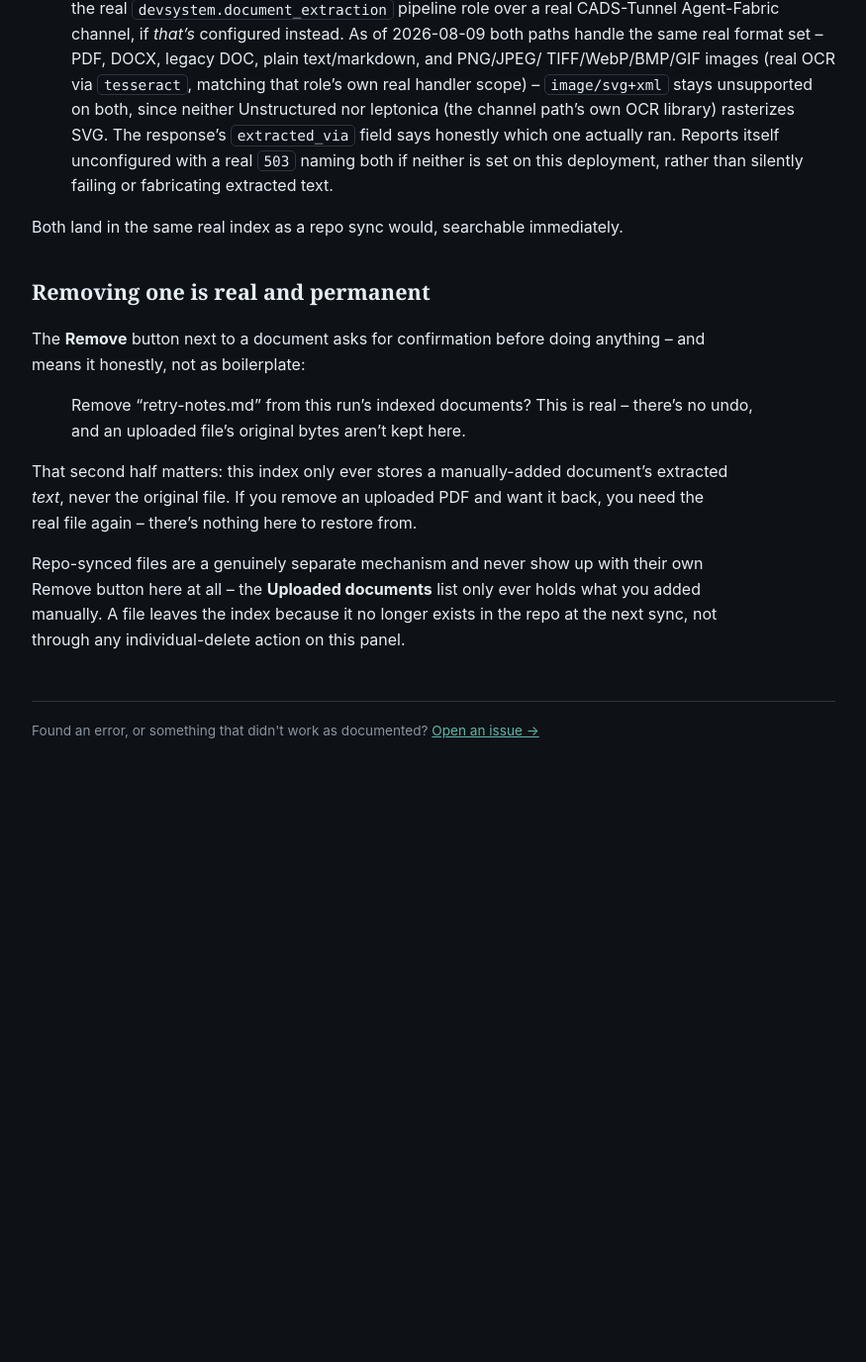
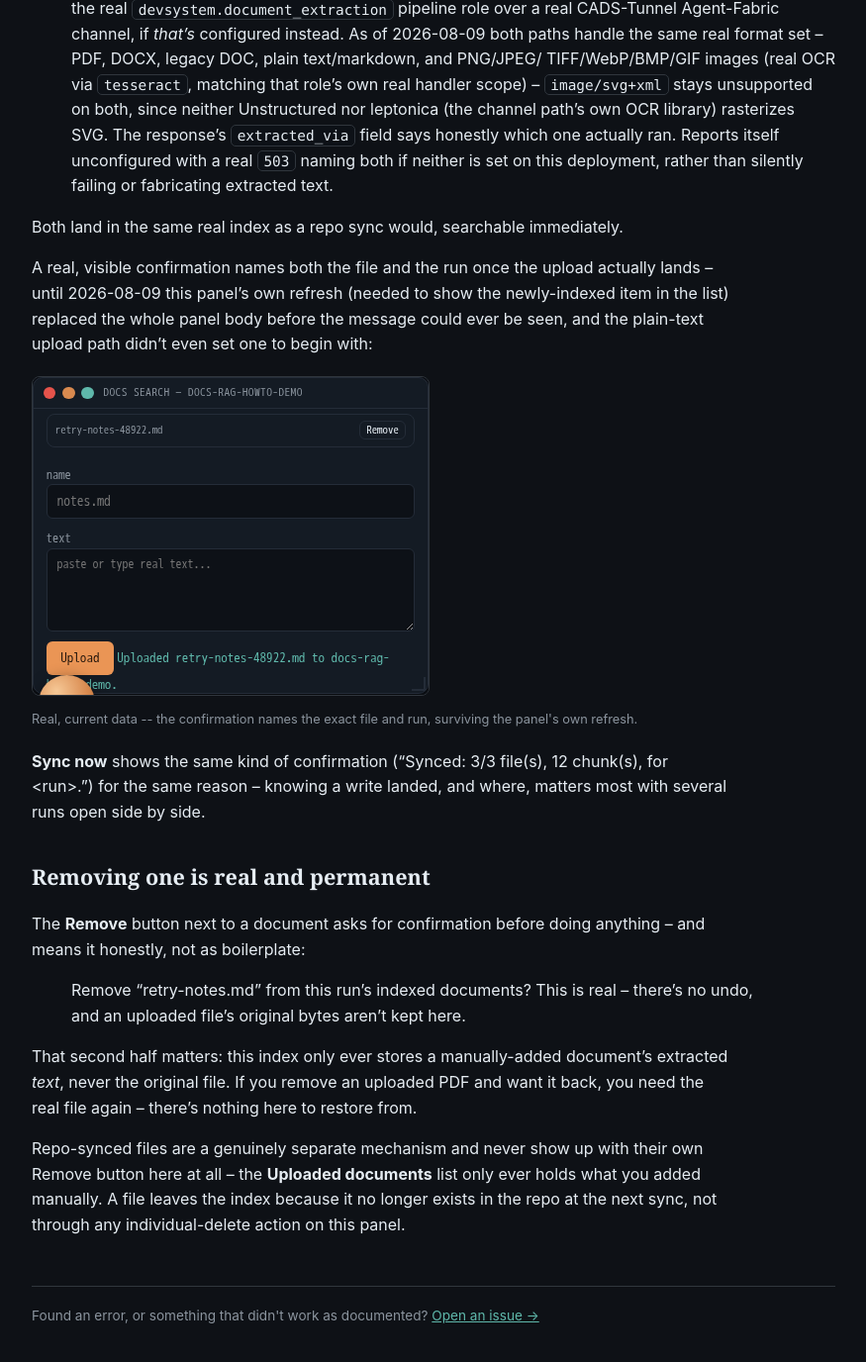
Before and after one commit to scimbe/CADS-devsystem-docs, a Jekyll site: the page built from _how-to/manage-rag-documents.md, in a window 1280 px wide and 1400 px high, scrolled down 3651 px. Shown: the top 1376 px of the window at 99% size, without its empty margins (322-1197 px from the left). Built offline with Jekyll 4.4.1, drawn with Linux system fonts in a browser that asks for light colours; before the commit the page ends 4465 px from its top, so only the background shows below that.

Commit message:
how-to: document the RAG panel's real write-success confirmation
CADS-devsystem@1681d95 extended issue #58's pendingPanelStatus fix to
renderRagPanel's three write paths (sync, text upload, file upload) --
previously wiped by the panel's own refresh, or in the text-upload case
never shown at all. Documents the fix with a live screenshot of the
actual confirmation text.

```diff
--- a/_how-to/manage-rag-documents.md
+++ b/_how-to/manage-rag-documents.md
@@ -89,6 +89,20 @@ Open **Uploaded documents** to find both real ways to add one:
 
 Both land in the same real index as a repo sync would, searchable immediately.
 
+A real, visible confirmation names both the file and the run once the upload actually lands --
+until 2026-08-09 this panel's own refresh (needed to show the newly-indexed item in the list)
+replaced the whole panel body before the message could ever be seen, and the plain-text upload
+path didn't even set one to begin with:
+
+<figure>
+<img src="{{ '/assets/img/howto-manage-rag-documents/06-write-success-names-run.png' | relative_url }}" alt="The upload form with a green confirmation reading 'Uploaded retry-notes-48922.md to docs-rag-howto-demo.' beneath it">
+<figcaption>Real, current data -- the confirmation names the exact file and run, surviving the panel's own refresh.</figcaption>
+</figure>
+
+**Sync now** shows the same kind of confirmation ("Synced: 3/3 file(s), 12 chunk(s), for
+&lt;run&gt;.") for the same reason -- knowing a write landed, and where, matters most with several
+runs open side by side.
+
 ## Removing one is real and permanent
 
 The **Remove** button next to a document asks for confirmation before doing anything -- and means
```
Also changed, not shown: assets/img/howto-manage-rag-documents/06-write-success-names-run.png (added).
